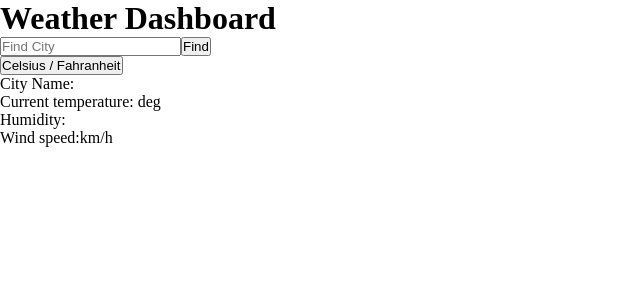
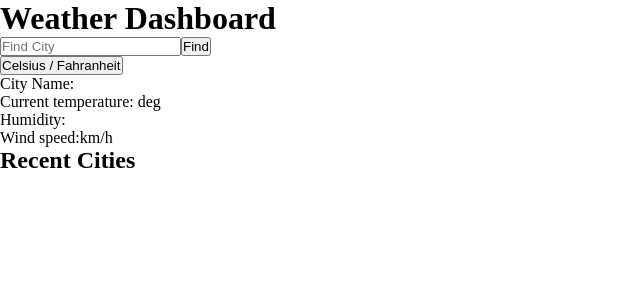
Before and after one commit to sanwlot/weatherApp, a React (Vite) app: page / in a window 1280 px wide. Both pictures are taken after a click on the button "Find". Shown: the top 300 px of the page, without its empty margins (0-640 px from the left). Built offline with nearby package versions, Linux system fonts and the light colour scheme; no server answers.

Commit message:
recent cities functionality added

```diff
--- a/src/App.tsx
+++ b/src/App.tsx
@@ -12,6 +12,7 @@ function App() {
     country: "IN",
     state: "Rajasthan",
   })
+  const [recentCities, setRecentCities] = useState([])
 
   const coordinates = {
     lattitude: currentCity.lat,
@@ -39,6 +40,9 @@ function App() {
     )
       .then((res) => res.json())
       .then((data) => setCurrentCity(data[0]))
+    if (recentCities.length < 5) {
+      setRecentCities([...recentCities, cityName])
+    }
   }
 
   if (!weatherData) return "App loading..."
@@ -47,6 +51,17 @@ function App() {
       <h1>Weather Dashboard</h1>
       <FindCity handleClick={handleFindCity} />
       <WeatherInfo weatherData={weatherData} />
+      <aside>
+        <h2>Recent Cities</h2>
+        <ul>
+          {recentCities &&
+            recentCities.map((city, i) => (
+              <li onClick={() => handleFindCity(city)} key={i}>
+                {city}
+              </li>
+            ))}
+        </ul>
+      </aside>
     </div>
   )
 }
```
